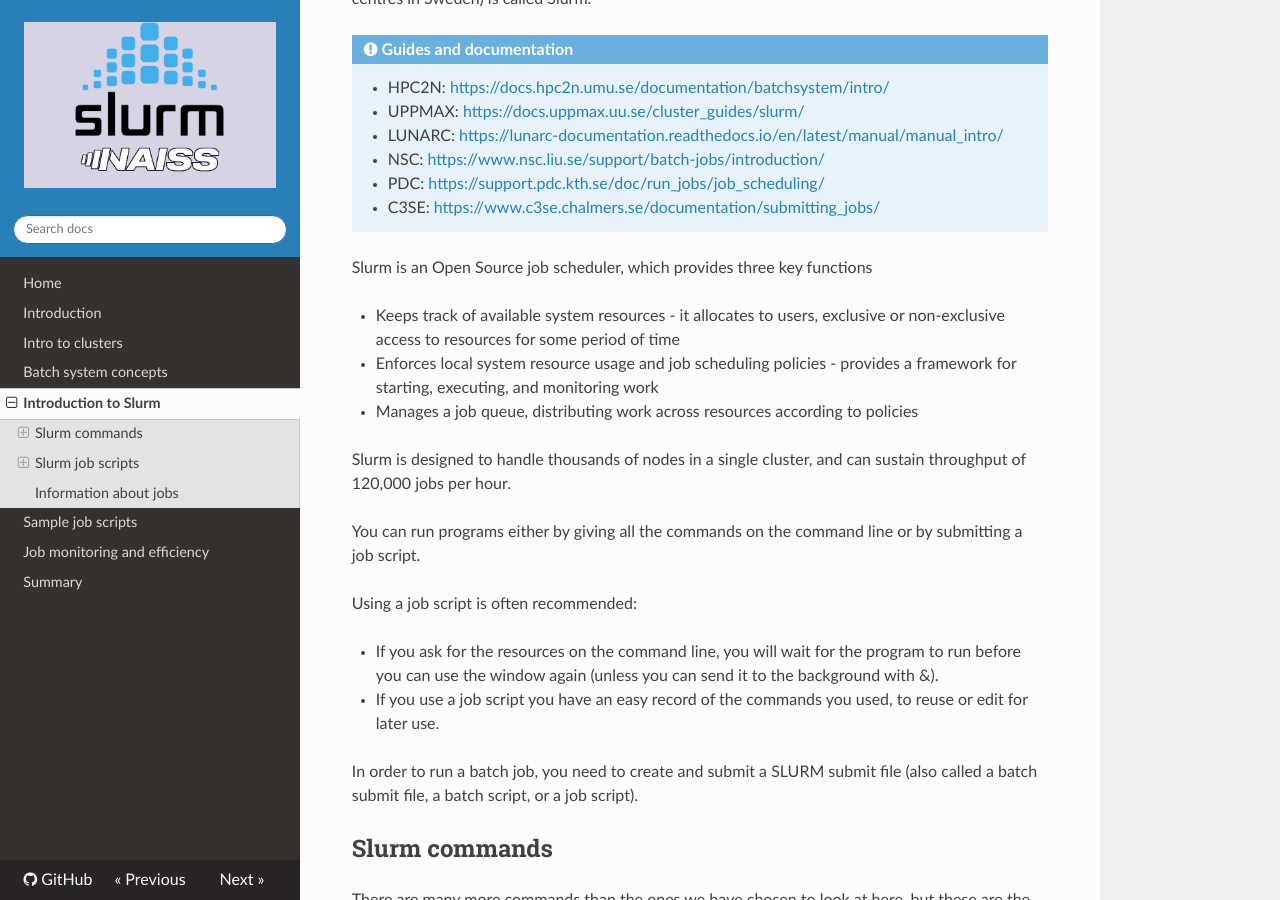
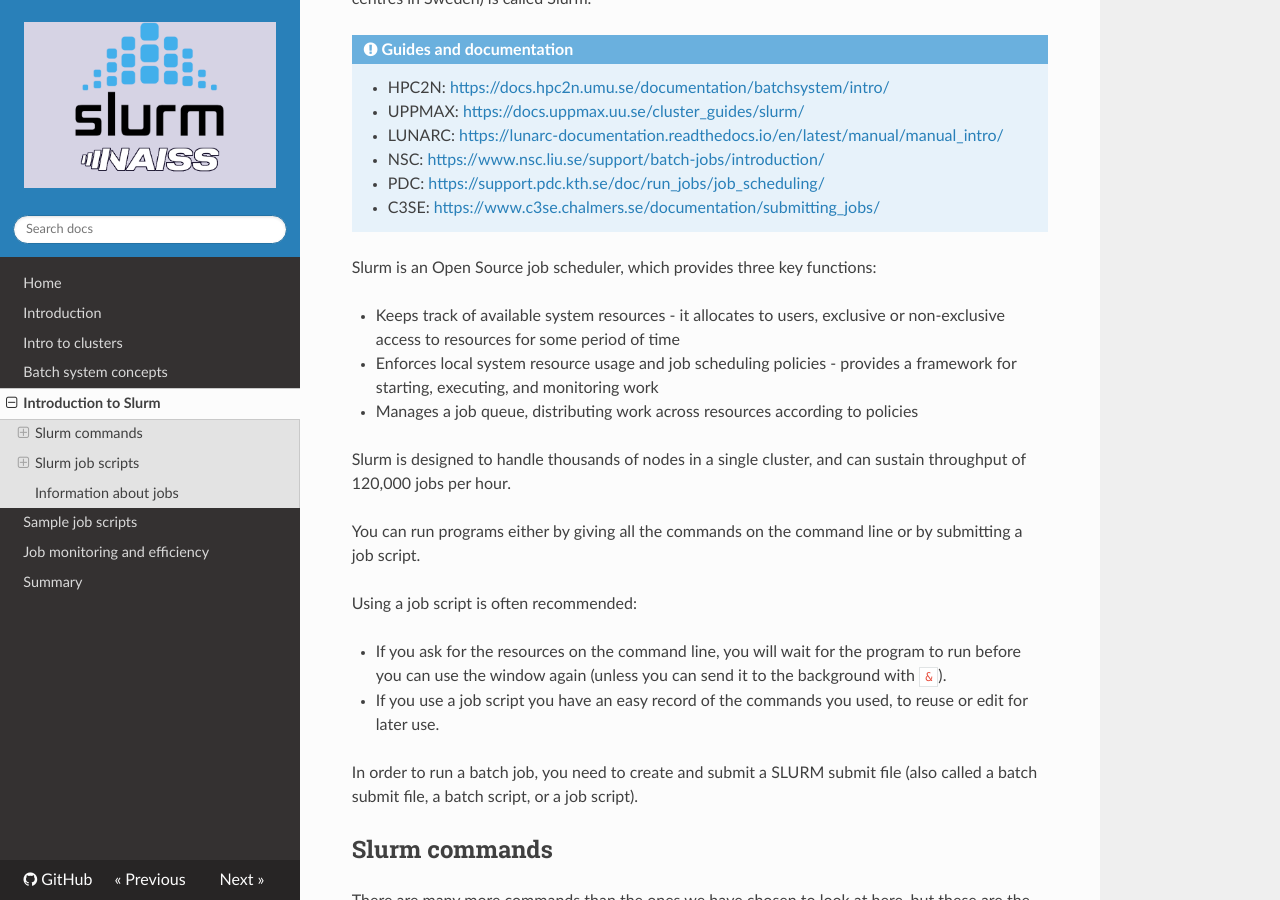
Before and after one commit to UPPMAX/NAISS_Slurm, an MkDocs documentation site: the page built from docs/slurm.md, in a window 1280 px wide and 900 px high, scrolled down 197 px. Built offline with MkDocs 1.6.1, drawn with Linux system fonts in a browser that asks for light colours; nearby versions of some CDN libraries; part of the change alters nothing that is shown; some of the changed text lies outside the part shown.

```diff
--- a/docs/slurm.md
+++ b/docs/slurm.md
@@ -11,7 +11,7 @@ The batch system used at UPPMAX, HPC2N, LUNARC, NSC, PDC, C3SE (and most other H
     - PDC: <a href="https://support.pdc.kth.se/doc/run_jobs/job_scheduling/" target="_blank">https://support.pdc.kth.se/doc/run_jobs/job_scheduling/</a>
     - C3SE: <a href="https://www.c3se.chalmers.se/documentation/submitting_jobs/" target="_blank">https://www.c3se.chalmers.se/documentation/submitting_jobs/</a>
 
-Slurm is an Open Source job scheduler, which provides three key functions
+Slurm is an Open Source job scheduler, which provides three key functions:
 
 - Keeps track of available system resources - it allocates to users, exclusive or non-exclusive access to resources for some period of time
 - Enforces local system resource usage and job scheduling policies - provides a framework for starting, executing, and monitoring work
@@ -23,7 +23,7 @@ You can run programs either by giving all the commands on the command line or by
 
 Using a job script is often recommended:
 
-- If you ask for the resources on the command line, you will wait for the program to run before you can use the window again (unless you can send it to the background with &).
+- If you ask for the resources on the command line, you will wait for the program to run before you can use the window again (unless you can send it to the background with ``&``).
 - If you use a job script you have an easy record of the commands you used, to reuse or edit for later use.
 
 In order to run a batch job, you need to create and submit a SLURM submit file (also called a batch submit file, a batch script, or a job script).
@@ -348,7 +348,7 @@ or cancel all your jobs:
 
 !!! warning "Note"
 
-    You cannot cancel other people's jobs!
+    Only administrators can cancel other people's jobs!
 
 ### scontrol show
 
@@ -591,5 +591,7 @@ You submit the jobscript with ``sbatch <jobscript.sh>`` as was mentioned earlier
 
 ## Information about jobs
 
-sacct
-job-info
+Use the following:
+
+- sacct
+- job-info
```
